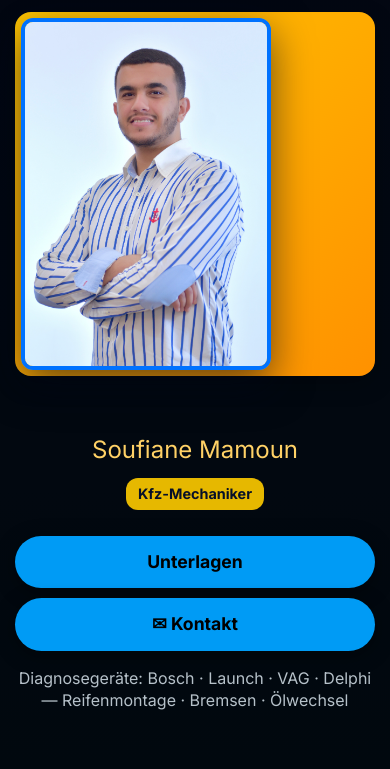
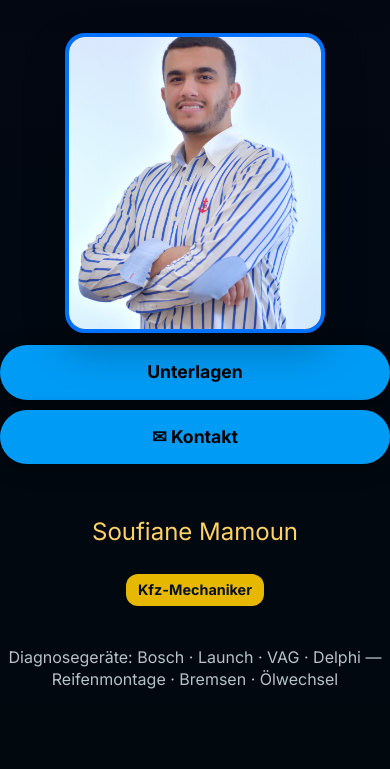
Before and after one commit to soufianmamoun/kfz-mechaniker, a website: page index.html in a window 390 px wide. Shown: the part 75-844 px from the top of the page. Drawn offline with Linux system fonts and the light colour scheme.

Commit message:
Update index.html

```diff
--- a/index.html
+++ b/index.html
@@ -685,57 +685,70 @@ h1#hero-title {
 .hamburger.active span:nth-child(3) {
   transform: rotate(45deg) translate(-5px, -5px);
 }
-/* Grid-Aufteilung für Hero */
+/* HERO GRID */
 .hero-grid {
   display: grid;
-  grid-template-columns: 1fr 350px;
+  grid-template-columns: 350px 1fr;
   align-items: center;
   gap: 40px;
+  padding: 40px 0;
 }
 
-/* Profilbild-Frame */
-.profile-frame {
-  width: 100%;
-  background: linear-gradient(135deg, #ffc400, #ffab00, #ff9100);
-  padding: 6px;
-  border-radius: 16px;
-  box-shadow: 0 8px 22px rgba(0,0,0,0.25);
+/* PROFILBILD */
+.profile-card {
+  display: flex;
+  flex-direction: column;
+  align-items: center;
 }
 
 .profile-img {
   width: 100%;
-  height: 100%;
-  border-radius: 12px;
+  max-width: 330px;
+  border-radius: 20px;
   object-fit: cover;
+  box-shadow: 0 16px 40px rgba(0,0,0,0.25);
 }
 
-/* Buttons nur Handy */
+/* TEXT */
+.hero-text {
+  display: flex;
+  flex-direction: column;
+  gap: 14px;
+}
+
+/* MOBILE BUTTONS */
 .mobile-buttons {
   display: none;
-  margin-top: 14px;
+  width: 100%;
+  margin-top: 12px;
 }
 
 .mobile-buttons .btn {
   display: block;
+  text-align: center;
   margin-bottom: 10px;
 }
 
-/* Mobile Version */
+/* MOBILE VERSION */
 @media (max-width: 768px) {
   .hero-grid {
     grid-template-columns: 1fr;
     text-align: center;
   }
 
-  .profile-card {
-    order: -1;
-    margin-bottom: 16px;
+  .profile-img {
+    max-width: 260px;
   }
 
   .mobile-buttons {
     display: block;
   }
+
+  .hero-text {
+    align-items: center;
+  }
 }
+
 
 
   </style>
@@ -802,31 +815,30 @@ h1#hero-title {
 
   <div class="container hero-grid">
 
+    <!-- PROFILBILD MOBIL + DESKTOP -->
+    <aside class="profile-card" aria-label="Profilbild von Soufiane">
+      <img src="images/IMG_6471.JPG" alt="Soufiane Mamoun" class="profile-img">
+
+      <!-- Buttons nur Handy -->
+      <div class="mobile-buttons">
+        <a class="btn yellow" href="zertifikate/zertifikate.pdf" download>Unterlagen</a>
+        <a href="#contact" class="btn yellow">✉ Kontakt</a>
+      </div>
+    </aside>
+
     <!-- TEXT -->
     <div class="hero-text">
       <span class="eyebrow">Kfz-Mechaniker</span>
       <h1 id="hero-title">Soufiane Mamoun</h1>
-
-      <!-- Buttons nur für Handy -->
-      <div class="mobile-buttons">
-        <a class="btn yellow" href="zertifikate/zertifikate.pdf" download>Unterlagen</a>
-        <a href="#contact" class="btn yellow">✉ Kontakt</a>
-      </div>
 
       <div class="profile-skills">
         Diagnosegeräte: Bosch · Launch · VAG · Delphi — Reifenmontage · Bremsen · Ölwechsel
       </div>
     </div>
 
-    <!-- PROFILBILD -->
-    <aside class="profile-card" aria-label="Profilbild von Soufiane">
-      <div class="profile-frame">
-        <img src="images/IMG_6471.JPG" alt="Soufiane Mamoun" class="profile-img">
-      </div>
-    </aside>
-
   </div>
 </section>
+
 
 
 
```
